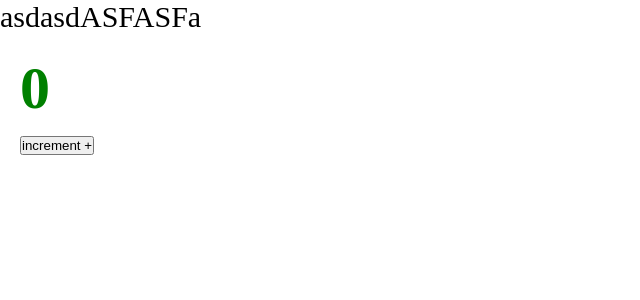
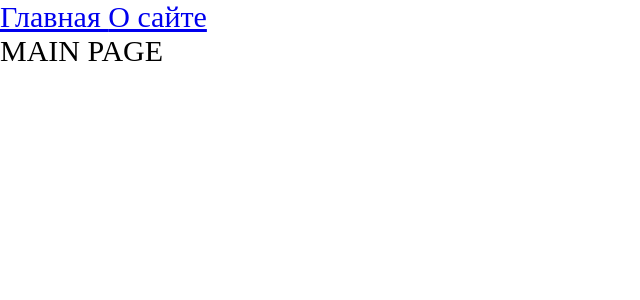
Before and after one commit to teacher-cheater/production-app, a React app: page / in a window 1280 px wide. Shown: the top 300 px of the page, without its empty margins (0-640 px from the left). Built offline with nearby package versions, Linux system fonts and the light colour scheme.

Commit message:
add: lazy loading, react router dom

```diff
--- a/package.json
+++ b/package.json
@@ -15,6 +15,7 @@
     "@types/node": "^17.0.21",
     "@types/react": "^17.0.39",
     "@types/react-dom": "^17.0.11",
+    "@types/react-router-dom": "^5.3.3",
     "@types/webpack": "^5.28.0",
     "@types/webpack-dev-server": "^4.7.2",
     "css-loader": "^6.6.0",
@@ -32,6 +33,7 @@
   },
   "dependencies": {
     "react": "^17.0.2",
-    "react-dom": "^17.0.2"
+    "react-dom": "^17.0.2",
+    "react-router-dom": "^6.2.1"
   }
 }
--- a/src/App.tsx
+++ b/src/App.tsx
@@ -1,12 +1,23 @@
-import React from 'react';
-import Counter from "./components/Counter";
+import React, {Suspense} from 'react';
 import './index.scss';
+import {Link, Route, Routes} from "react-router-dom";
+import AboutPageAsync from "./pages/AboutPage/AboutPage";
+import MainPageAsync from "./pages/MainPage/MainPage";
+import Loading from "./pages/Loading";
 
 const App = () => {
     return (
         <div className="app">
-            asdasdASFASFa
-            <Counter />
+
+            <Link to={'/'}> Главная </Link>
+            <Link to={'/about'}> О сайте </Link>
+            <Suspense fallback={<Loading />}>
+                <Routes>
+                    <Route path={'/about'} element={<AboutPageAsync/>}/>
+                    <Route path={'/'} element={<MainPageAsync/>}/>
+                </Routes>
+            </Suspense>
+
         </div>
     );
 };
--- a/src/index.tsx
+++ b/src/index.tsx
@@ -1,7 +1,10 @@
 import {render} from "react-dom";
 import App from "./App";
+import {BrowserRouter} from "react-router-dom";
 
 render(
-    <App />,
+    <BrowserRouter>
+        <App />
+    </BrowserRouter>,
     document.getElementById('root')
 )
--- /dev/null
+++ b/src/pages/AboutPage/AboutPage.tsx
@@ -0,0 +1,11 @@
+import React from 'react';
+
+const AboutPage = () => {
+    return (
+        <div>
+            ABOUT PAGE
+        </div>
+    );
+};
+
+export default AboutPage;
--- /dev/null
+++ b/src/pages/Loading.tsx
@@ -0,0 +1,11 @@
+import React from 'react';
+
+const Loading = () => {
+    return (
+        <div>
+            <i>Loading...</i>
+        </div>
+    );
+};
+
+export default Loading;
--- /dev/null
+++ b/src/pages/MainPage/MainPage.tsx
@@ -0,0 +1,11 @@
+import React from 'react';
+
+const MainPage = () => {
+    return (
+        <div>
+            MAIN PAGE
+        </div>
+    );
+};
+
+export default MainPage;
```
Also changed, not shown: src/pages/AboutPage/AboutPage.async.tsx (added, +7 -0 lines), src/pages/MainPage/MainPage.async.tsx (added, +7 -0 lines), 6 other files (tests, documents, lock files or other folders).
